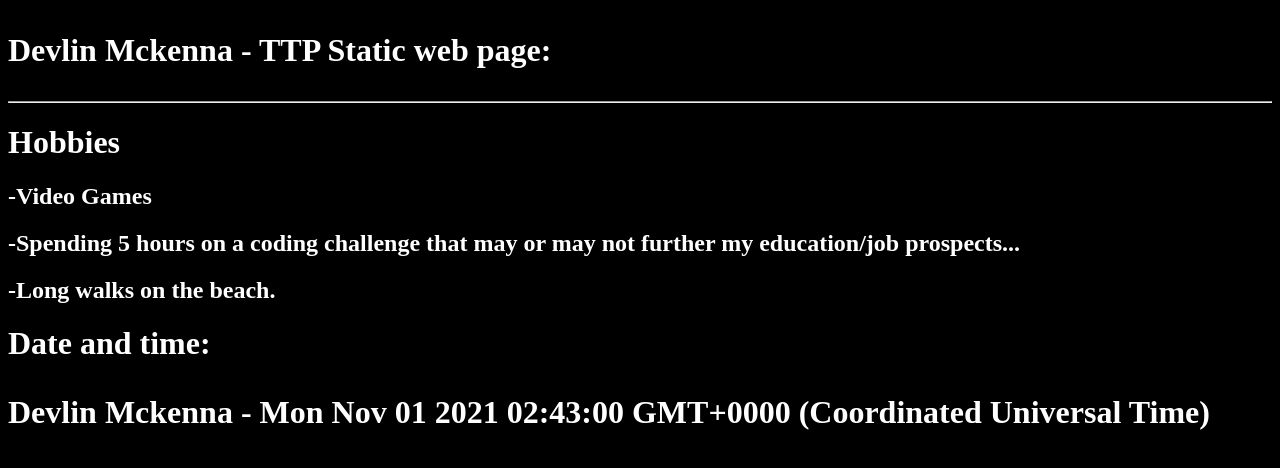
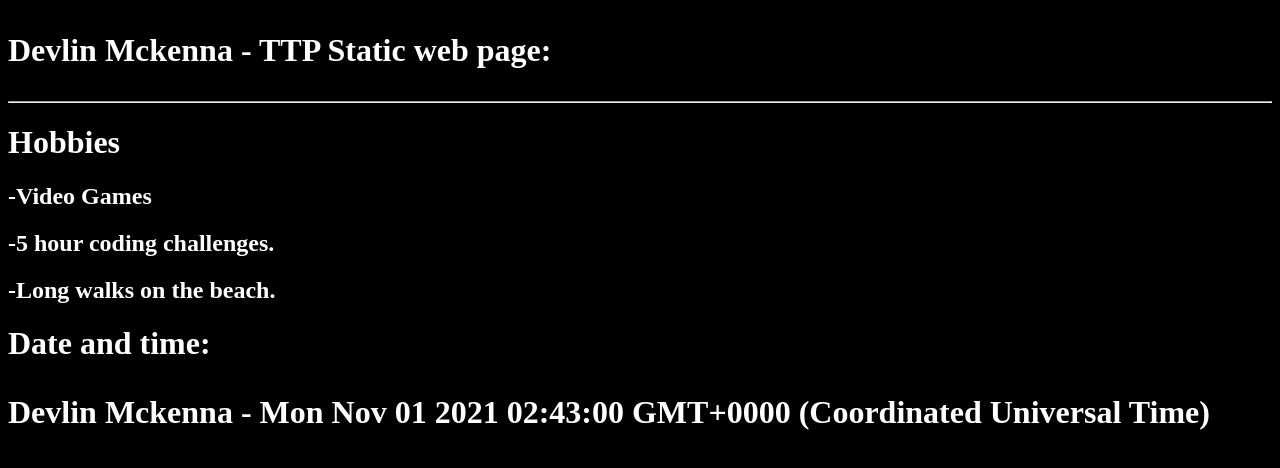
Before and after one commit to DevlinMckenna/Mckenna_Devlin_ttp_static, a plain HTML site: page index.html in a window 1280 px wide. Drawn offline with Linux system fonts and the light colour scheme.

Commit message:
Update index.html

```diff
--- a/index.html
+++ b/index.html
@@ -22,7 +22,7 @@
 <hr>
 <h1> Hobbies</h1>
 <h2>-Video Games</h2>
-<h2>-Spending 5 hours on a coding challenge that may or may not further my education/job prospects...</h2>
+<h2>-5 hour coding challenges.</h2>
 <h2>-Long walks on the beach.</h2>
 <h1> Date and time:
 
```
